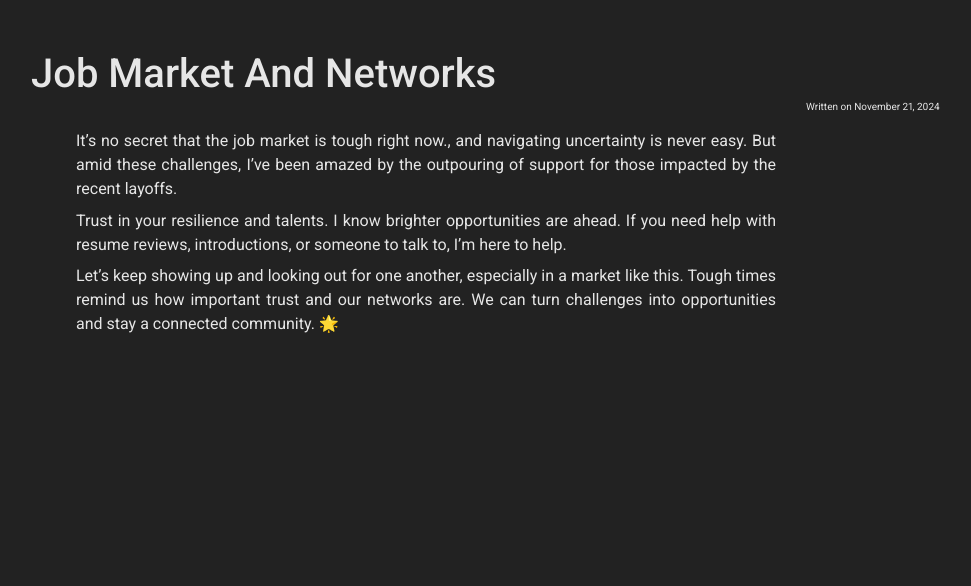
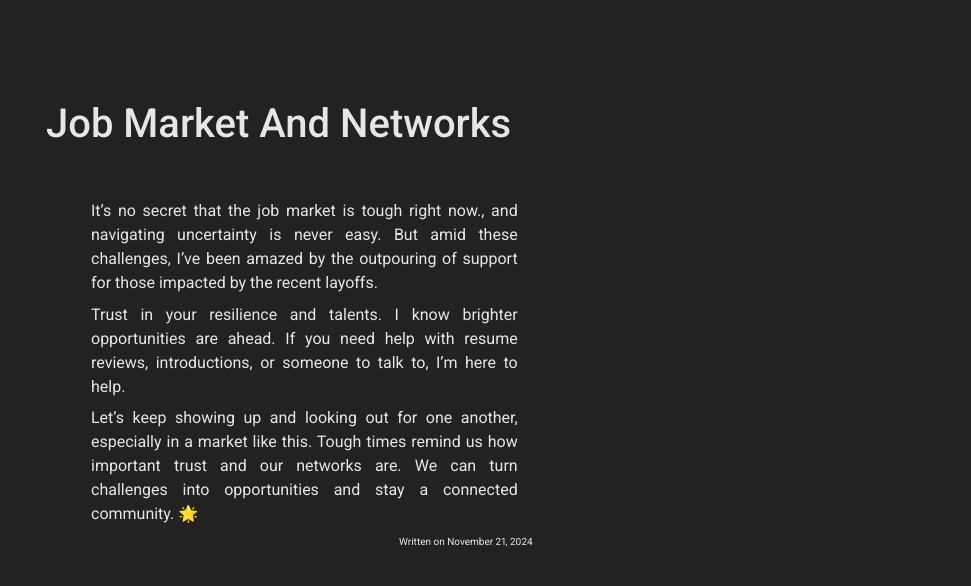
Before and after one commit to idea360/idea360.github.io, a Jekyll site: the page built from _posts/2024-11-21-job-market-and-networks.md, in a window 1280 px wide. Shown: the top 586 px of the page, without its empty margins (24-995 px from the left). Built offline with Jekyll 4.4.1, drawn with Linux system fonts in a browser that asks for light colours; nearby versions of some CDN libraries.

Commit message:
tweak the blog layout

```diff
--- a/_includes/blog.html
+++ b/_includes/blog.html
@@ -7,7 +7,7 @@
         {% for post in site.posts %}
           <li>
             <h2>{{ post.date | date: "%b %e, %Y" }} <a href="{{ post.url }}">{{ post.title }}</a></h2>
-            <p class="col-xs-12">{{ post.content | strip_html | truncatewords: 17 }}</p>
+            <p class="col-xs-12">{{ post.excerpt | strip_html | truncatewords: 17 }}</p>
           </li>
         {% endfor %}
       </ul>
--- a/_layouts/post.html
+++ b/_layouts/post.html
@@ -8,16 +8,16 @@
 
   <main class="page-content" aria-label="Content">
     <div class="container header-container" aria-label="Content">
-      <article class="title">
+      <article class="col-xs-12 col-sm-6 col-md-6 col-lg-8 header-container">
         <h1 class="row">
           {{ page.title }}
         </h1>
-        <div class="col-xs-12 col-sm-6 col-md-6 col-lg-8 header-left">
+        <div class="col-xs-12 col-sm-6 col-md-6 col-lg-8 header-container">
           <div class="col-md-12">
             {{ content }}
           </div>
         </div>
-        <div class="footer">
+        <div class="col-xs-12 col-sm-6 col-md-6 col-lg-8 header-right">
           Written on {{ page.date | date: "%B %e, %Y" }}
         </div>
 
```
